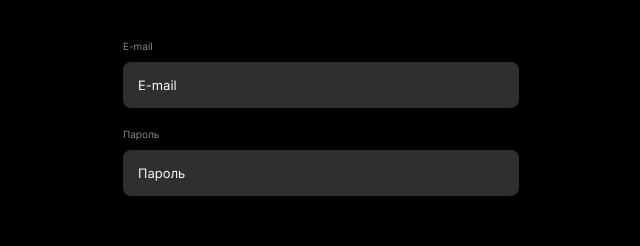
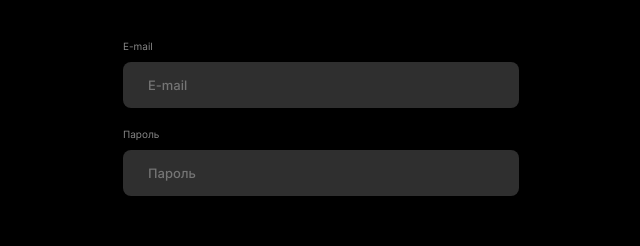
Before and after one commit to kybikn/movies-explorer-frontend, a React (Create React App) app: page /signin in a window 1280 px wide. Shown: the part 175-421 px from the top of the page, without its empty margins (319-959 px from the left). Built offline with nearby package versions, Linux system fonts and the light colour scheme.

Commit message:
fix: add padding to input

```diff
--- a/src/components/AuthForm/AuthForm.css
+++ b/src/components/AuthForm/AuthForm.css
@@ -62,12 +62,7 @@
 }
 
 .auth__input::placeholder {
-  font-family: var(--font-primary);
-  font-style: normal;
-  font-weight: 400;
-  font-size: 13px;
-  line-height: 16px;
-  color: var(--color-light);
+  padding: 0 10px;
 }
 
 .auth-error {
--- a/src/components/SearchForm/SearchForm.css
+++ b/src/components/SearchForm/SearchForm.css
@@ -37,6 +37,10 @@
   font-size: 18px;
   line-height: 20px;
   color: var(--color-text);
+}
+
+.search__input:focus {
+  padding: 0 0 0 63px;
 }
 
 .search__img {
```
